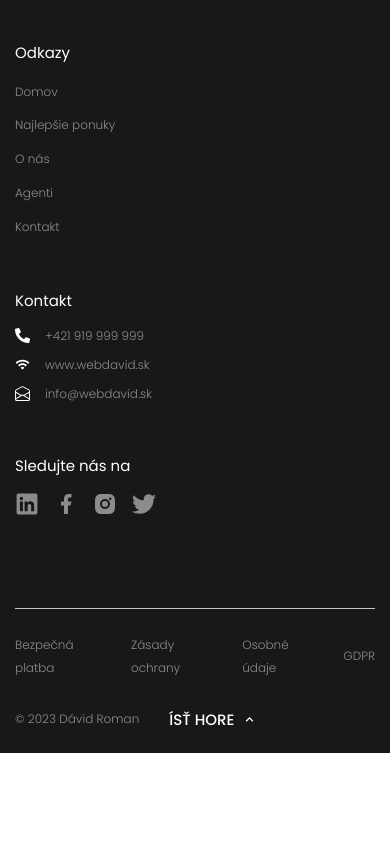
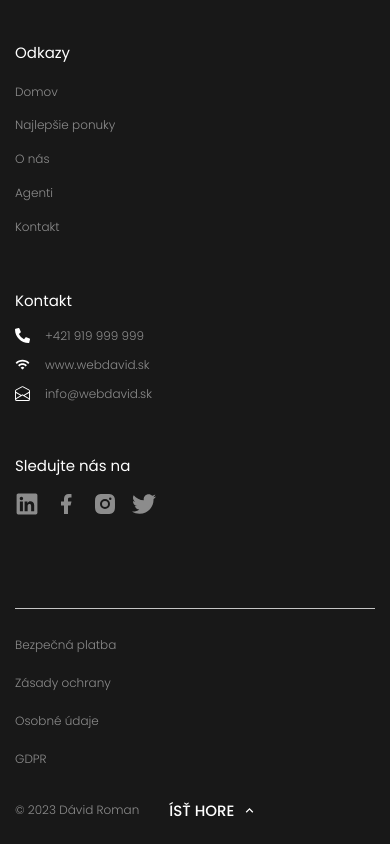
Before and after one commit to davidnx01/real-estate-portfolio, a Next.js app: page / in a window 390 px wide. Shown: the part 6747-7591 px from the top of the page. Before the commit the page ends 7500 px from the top, so only its background shows below. Built offline with nearby package versions, Linux system fonts and the light colour scheme.

Commit message:
Footer Details

```diff
--- a/styles/footer.module.css
+++ b/styles/footer.module.css
@@ -292,4 +292,10 @@
         gap: 2rem;
         align-items: flex-start;
     }
+
+    .footer_bottom_wrap ul {
+        flex-direction: column;
+        align-items: flex-start;
+        gap: 1rem;
+    }
 }
```
